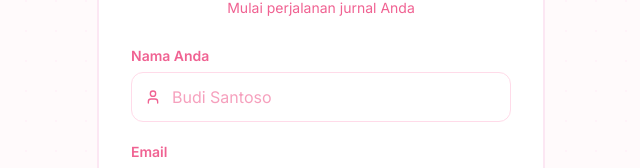
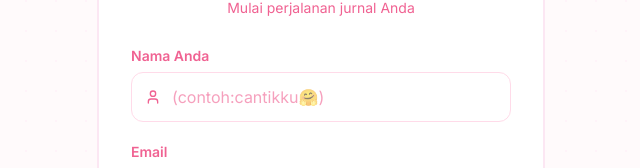
Before and after one commit to axrel203/jurnalmu-, a Next.js app: page /register in a window 1280 px wide. Shown: the part 224-392 px from the top of the page, without its empty margins (319-959 px from the left). Built offline with nearby package versions, Linux system fonts and the light colour scheme.

Commit message:
Ubah nama placeholder register menjadi cantikku🤗

```diff
--- a/app/register/page.tsx
+++ b/app/register/page.tsx
@@ -56,7 +56,7 @@ export default function RegisterPage() {
                                 <input
                                     className="input !pl-10"
                                     type="text"
-                                    placeholder="Budi Santoso"
+                                    placeholder="(contoh:cantikku🤗)"
                                     required
                                     value={form.name}
                                     onChange={e => setForm(f => ({ ...f, name: e.target.value }))}
```
